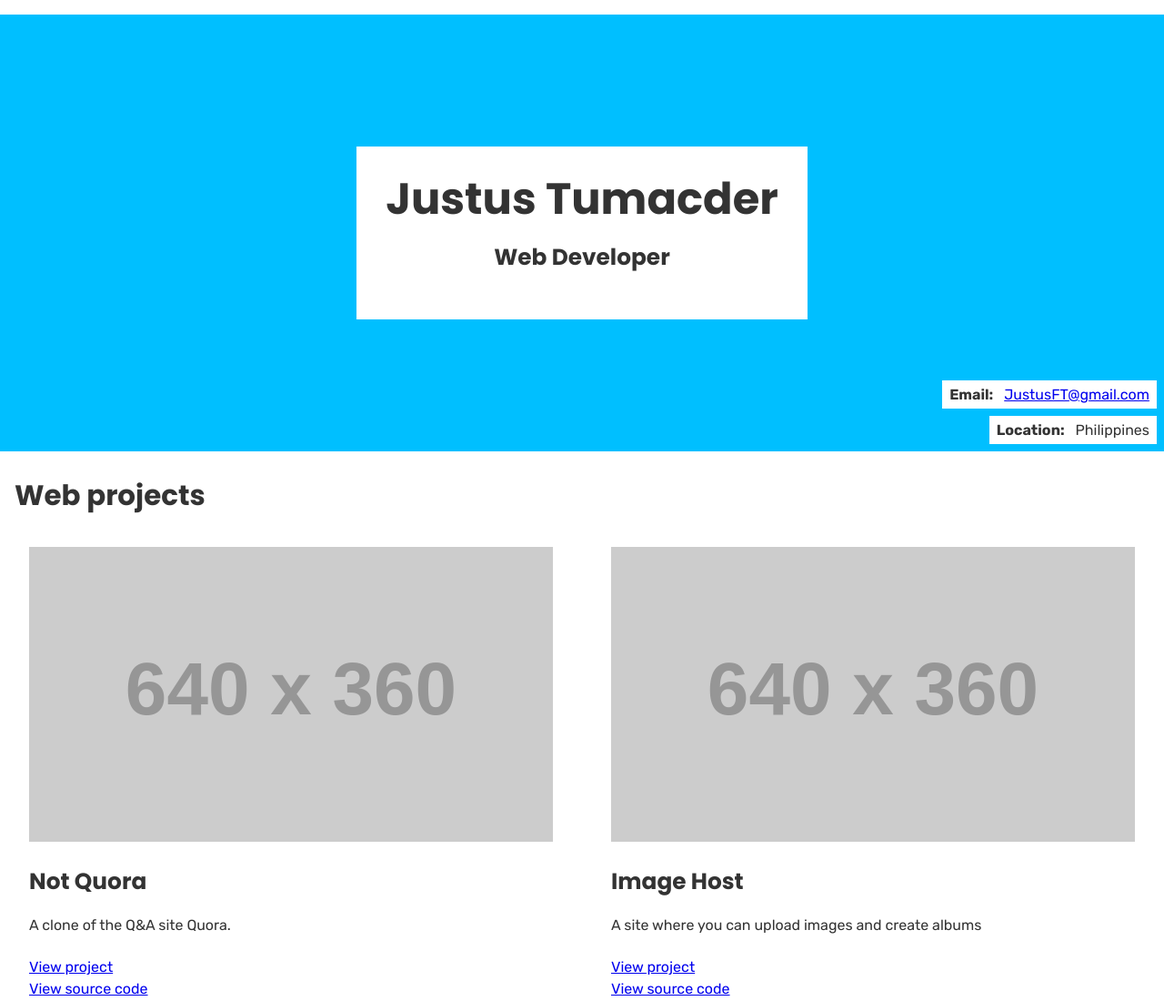
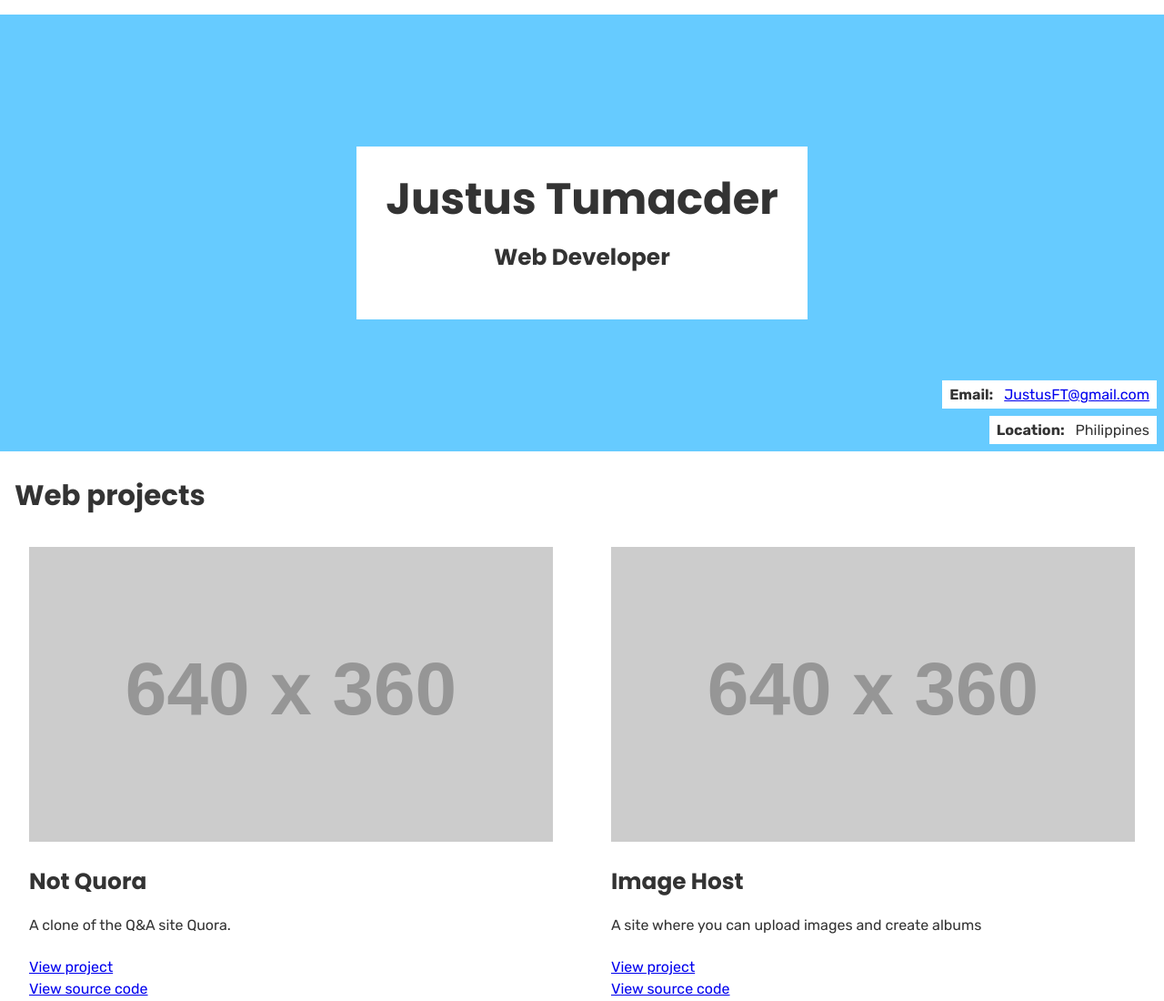
Before and after one commit to JustusFT/website, a Gatsby site: page / in a window 1280 px wide. Shown: the top 1100 px of the page at 91% size. Built offline with nearby package versions, Linux system fonts and the light colour scheme; Gatsby itself is replaced by a stand-in of ours; placeholder pictures from the web are drawn by us.

Commit message:
Lighten blue bg

```diff
--- a/src/components/Header.js
+++ b/src/components/Header.js
@@ -4,7 +4,7 @@ import styled from 'styled-components'
 const HeaderContainer = styled.div`
   display: flex;
   height: 480px;
-  background-color: #00bfff;
+  background-color: #66cbff;
   margin: 1em 0;
   position: relative;
 
@@ -14,7 +14,7 @@ const HeaderContainer = styled.div`
 `
 
 const HeaderText = styled.div`
-  background-color: white;
+  background-color: #ffffff;
   padding: 2em;
   align-self: center;
   text-align: center;
```
